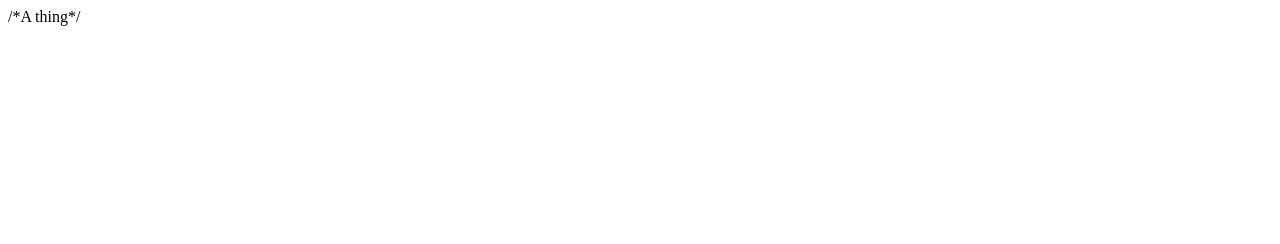
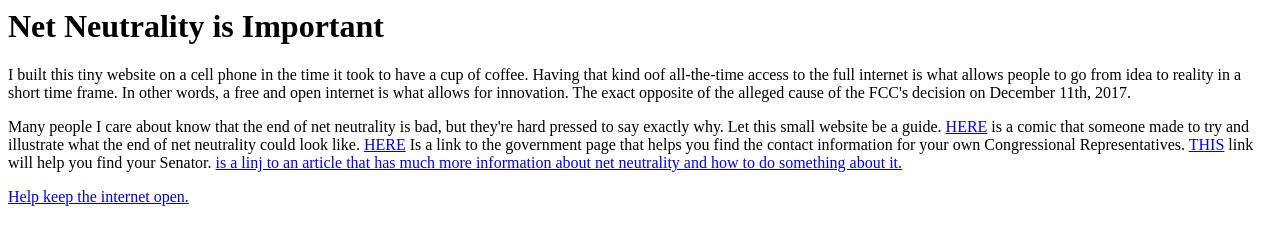
Before and after one commit to crice009/netneutral, a plain HTML site: page index.html in a window 1280 px wide. Drawn offline with Linux system fonts and the light colour scheme.

Commit message:
Update index.html

```diff
--- a/index.html
+++ b/index.html
@@ -1 +1,35 @@
-/*A thing*/
+<html>
+  <head>
+    <title> net neutrality is important</title>
+  </head>
+  <style>
+    .* {
+      max-width: 500px;
+      margin: auto;
+    }
+  </style>
+  <body>
+    <h1>
+      Net Neutrality is Important
+    </h1>
+    <p>
+      I built this tiny website on a cell phone in the time it took to have a cup of coffee. Having that kind
+      oof all-the-time access to the full internet is what allows people to go from idea to reality in a short
+      time frame. In other words, a free and open internet is what allows for innovation. The exact opposite of
+      the alleged cause of the FCC's decision on December 11th, 2017.
+    </p>
+    <p>
+      Many people I care about know that the end of net neutrality is bad, but they're hard pressed to say
+      exactly why. Let this small website be a guide. <A href='https://m.ranker.com/list/what-is-net-neutrality/donn-saylor?utm_source=facebook&utm_medium=comicspost&pgid=763663430350503&utm_campaign=what-is-net-neutrality'>HERE</a> is a comic that someone made to try
+      and illustrate what the end of net neutrality could look like. <a href='https://www.house.gov/representatives/find-your-representative'>HERE</a>
+      Is a link to the government page that helps you find the contact information for your own Congressional
+      Representatives. <a href='https://www.senate.gov/general/contact_information/senators_cfm.cfm'>THIS</a>
+      link will help you find your Senator. <a href='https://lifehacker.com/how-to-petition-congress-and-state-officials-to-save-ne-1821330209'
+      HERE</a> is a linj to an article that has much more information about net neutrality and how to do something about it.
+    </p>
+    <p>
+      Help keep the internet open.
+    </p>
+    <img src='' alttext='screenshot'>
+  </body>
+</html>
```
